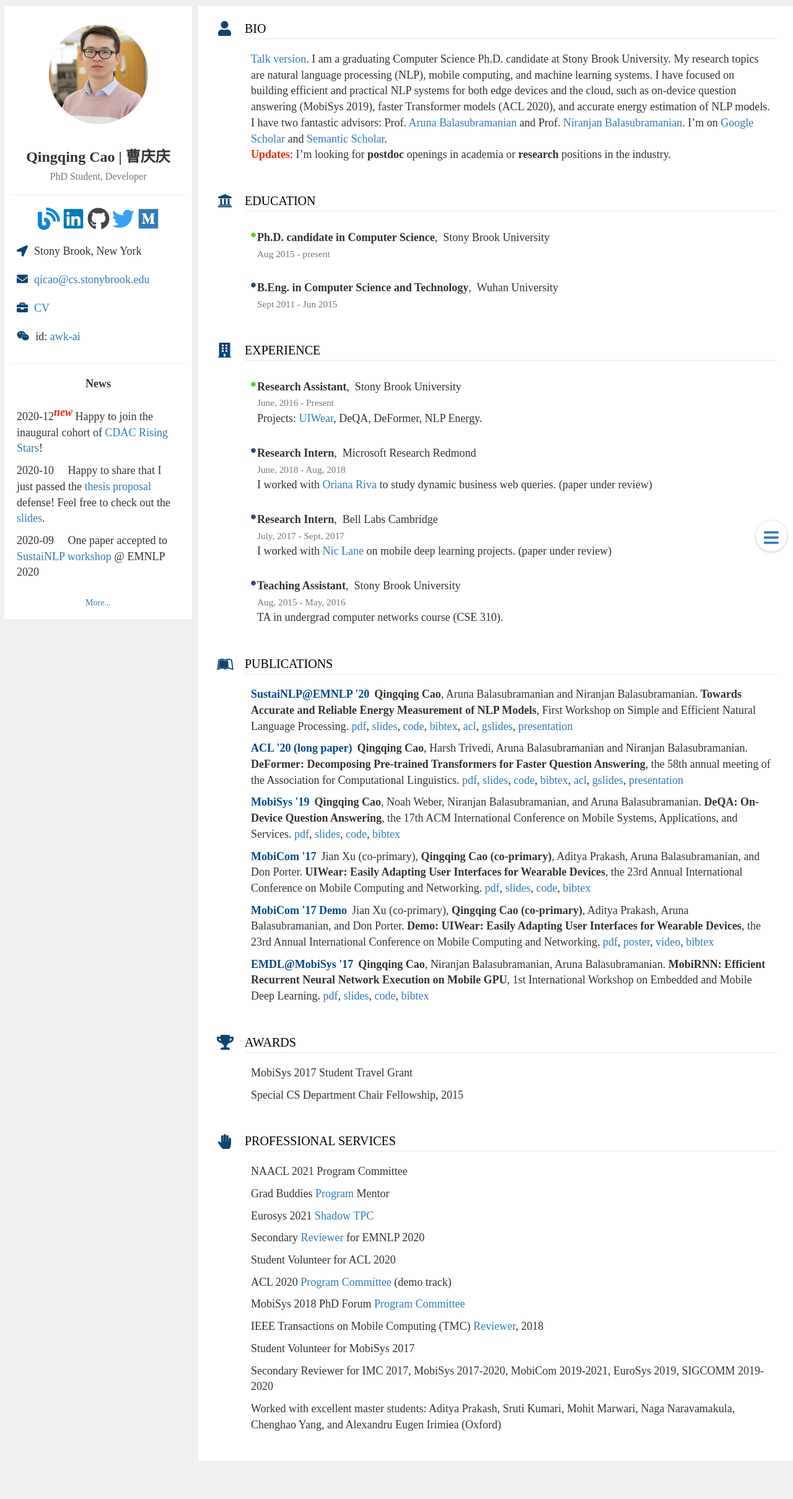
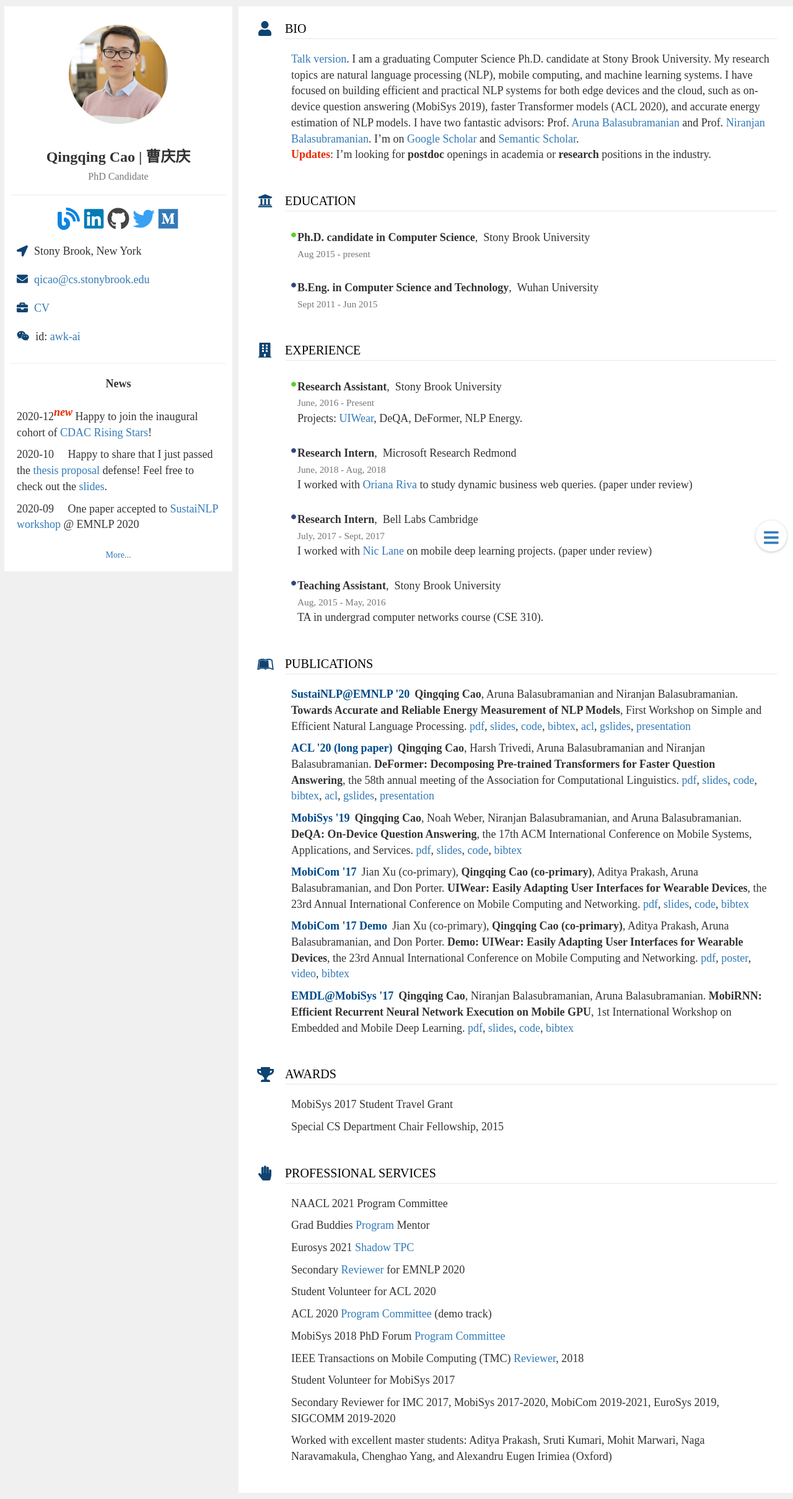
Before and after one commit to csarron/csarron.github.io, a Jekyll site: the page built from index.md, in a window 1280 px wide. Shown: the whole page at 62% size. Built offline with Jekyll 4.4.1, drawn with Linux system fonts in a browser that asks for light colours; before the commit the page ends 2367 px from its top, so only the background shows below that.

Commit message:
up layout

```diff
--- a/_includes/about.html
+++ b/_includes/about.html
@@ -90,7 +90,7 @@
             </div>
         </div>
     </section>
-    <section class="col-md-9 card-wrapper pull-right">
+    <section class="col-md-7 card-wrapper pull-right">
 
         <div class="card background-card background-details">
             <div class="detail" id="{{ page.bio.name | downcase}}">
--- a/_scss/about.scss
+++ b/_scss/about.scss
@@ -243,7 +243,7 @@ ul {
 }
 
 .col-md-3,
-.col-md-9 {
+.col-md-7 {
     position: relative;
     min-height: 1px;
     padding-right: 15px;
@@ -252,16 +252,16 @@ ul {
 
 @media (min-width: 992px) {
     .col-md-3,
-    .col-md-9 {
+    .col-md-7 {
         float: left;
     }
 
-    .col-md-9 {
-        width: 75%;
+    .col-md-7 {
+        width: 70%;
     }
 
     .col-md-3 {
-        width: 25%;
+        width: 30%;
     }
 }
 
--- a/index.md
+++ b/index.md
@@ -7,7 +7,7 @@ redirect_from:
 title: Qingqing Cao
 native-name: 曹庆庆
 avatar: /assets/avatar.jpg
-intro: 'PhD Student, Developer'
+intro: 'PhD Candidate'
 social:
   - style: social-link fas fa-2x fa-blog link-blog
     link: 'notes/'
```
